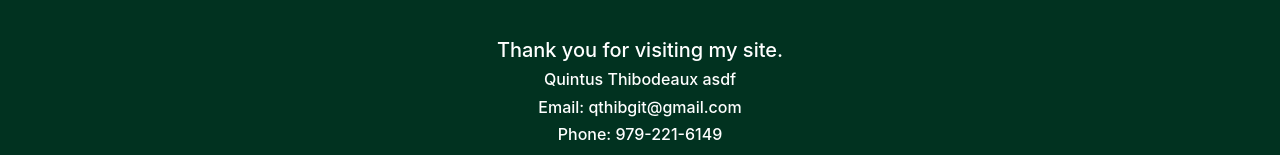
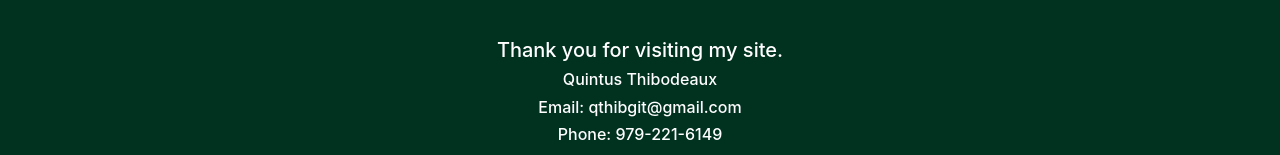
Before and after one commit to qthibodeaux/Portfolio, a React (Create React App) app: page / in a window 1280 px wide. Shown: the part 2668-2823 px from the top of the page. Built offline with nearby package versions, Linux system fonts and the light colour scheme.

Commit message:
Update contact.js

```diff
--- a/src/components/contact.js
+++ b/src/components/contact.js
@@ -12,7 +12,7 @@ function Contact () {
     return (
         <div className="d-flex flex-column" id="contactanchor" style={MyStyle} >
             <h5 className="text-center pt-6">Thank you for visiting my site.</h5>
-            <h6 className="text-center">Quintus Thibodeaux asdf</h6>
+            <h6 className="text-center">Quintus Thibodeaux</h6>
             <h6>Email: qthibgit@gmail.com</h6>
             <h6>Phone: 979-221-6149</h6>
             <a href="https://www.linkedin.com/in/quintus-thibodeaux-4372751b0/" target="_blank" rel="noopener noreferrer">Linkedin</a>
```
